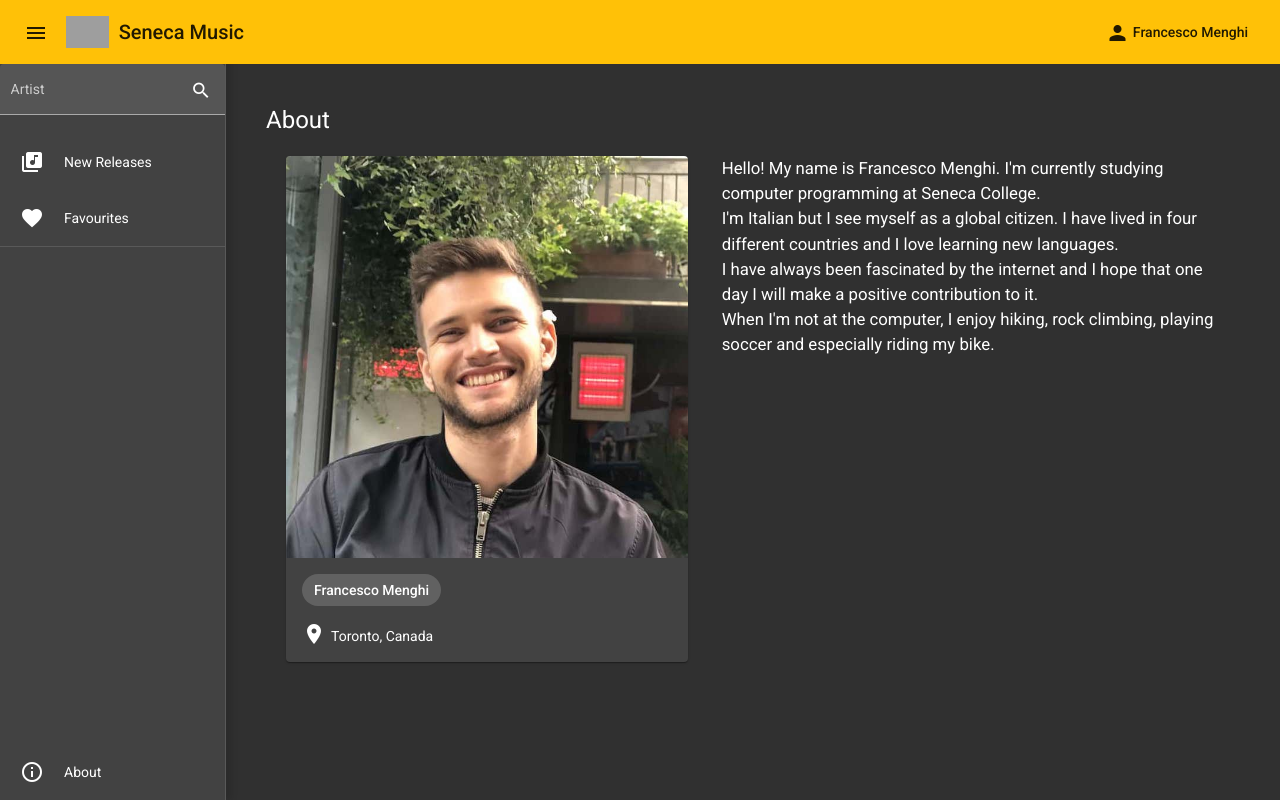
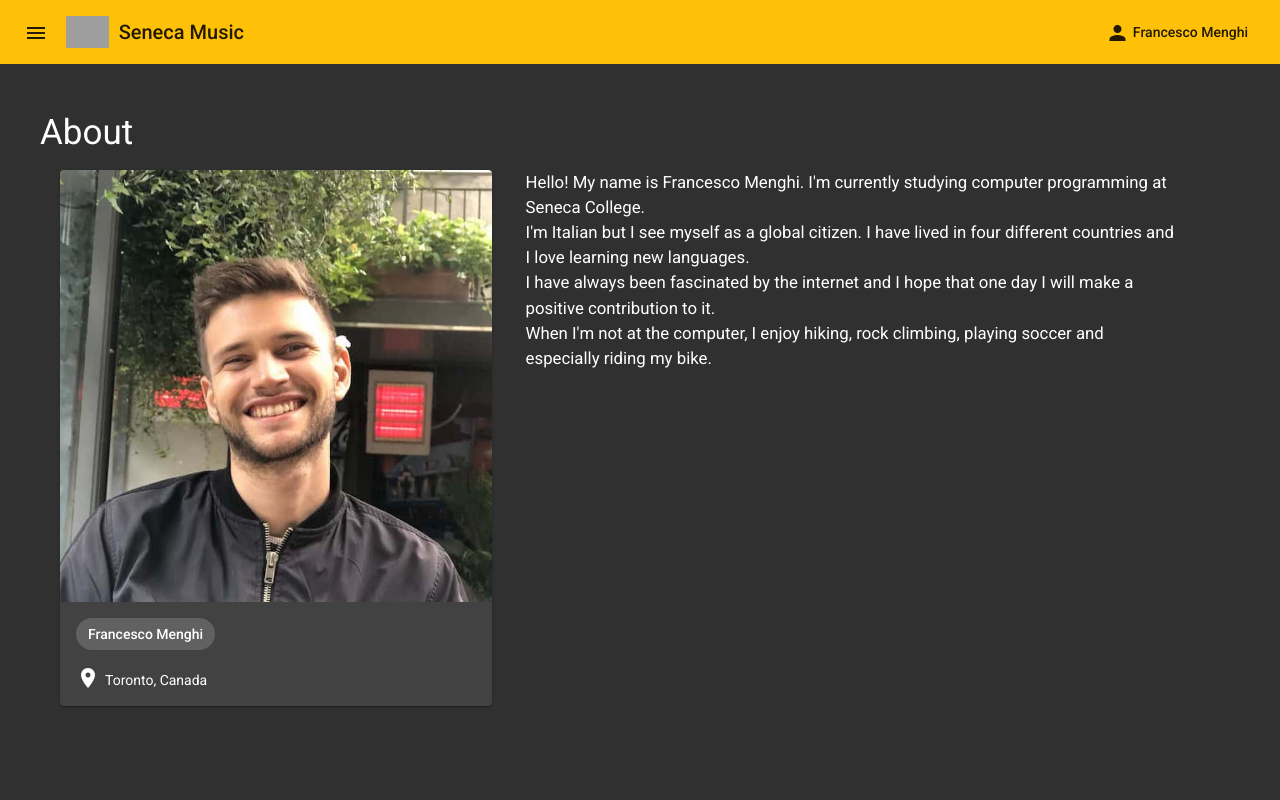
Before and after one commit to menghif/seneca-music, an Angular app: page /about in a window 1280 px wide. Built offline with nearby package versions, Linux system fonts and the light colour scheme; grey boxes are pictures that could not be loaded.

Commit message:
increase title sizes

```diff
--- a/src/app/about/about.component.html
+++ b/src/app/about/about.component.html
@@ -1,4 +1,4 @@
-<h1>About</h1>
+<h1 class="title">About</h1>
 
 <div id="about-content">
   <mat-card>
--- a/src/app/album/album.component.html
+++ b/src/app/album/album.component.html
@@ -1,10 +1,6 @@
 <div *ngIf="album" title="{{ album.name }}">
-  <h1>{{ album.name }}</h1>
-  <p>
-    Full track listing for {{ album.name }} <br />
-    Click the &nbsp;<mat-icon mat-list-icon>favorite_border</mat-icon>&nbsp;
-    icon to <b>add</b> a song to your favourites list
-  </p>
+  <h1 class="title">{{ album.name }}</h1>
+  <p>Full track listing for {{ album.name }} <br /></p>
   <br />
   <mat-card>
     <mat-card-content fxLayout="row wrap" fxLayout.xs="column">
@@ -45,7 +41,9 @@
   </mat-card>
   <br /><br />
   <h2>Track Listing</h2>
-
+  <p>
+    Click the <b>heart</b> icon to <b>add</b> a song to your favourites list
+  </p>
   <mat-list>
     <div *ngFor="let track of album.tracks.items" title="tracks">
       <mat-list-item>
--- a/src/app/app.component.html
+++ b/src/app/app.component.html
@@ -35,7 +35,7 @@
     <!-- Side nav -->
     <mat-sidenav
       #snav
-      [opened]="true"
+      [opened]="false"
       [mode]="'side'"
       [fixedInViewport]="true"
       fixedTopGap="56"
--- a/src/app/artist-discography/artist-discography.component.html
+++ b/src/app/artist-discography/artist-discography.component.html
@@ -1,5 +1,5 @@
 <div *ngIf="artist" title="{{ artist.name }}">
-  <h1>{{ artist.name }}</h1>
+  <h1 class="title">{{ artist.name }}</h1>
   <p>
     Full discography for {{ artist.name }}<br />
     Click the <b>album cover</b> for more information.
--- a/src/app/favourites/favourites.component.html
+++ b/src/app/favourites/favourites.component.html
@@ -1,4 +1,4 @@
-<h1>Favourites</h1>
+<h1 class="title">Favourites</h1>
 <p>The following is a list of your favourite songs from various artists.</p>
 
 <mat-list>
--- a/src/app/new-releases/new-releases.component.html
+++ b/src/app/new-releases/new-releases.component.html
@@ -1,5 +1,5 @@
 <div class="content">
-  <h1>New Releases</h1>
+  <h1 class="title">New Releases</h1>
   <p>
     The following is a list of new releases.<br />
     Click the <b>album cover</b> or <b>artist name</b> for more information.
--- a/src/app/not-found/not-found.component.html
+++ b/src/app/not-found/not-found.component.html
@@ -1,4 +1,4 @@
-<h1>Resource Not Found</h1>
+<h1 class="title">Resource Not Found</h1>
 <div class="not-found">
   <mat-icon>error</mat-icon>
   <p>I'm sorry, but we can't seem to find what you're looking for...</p>
--- a/src/app/search-result/search-result.component.html
+++ b/src/app/search-result/search-result.component.html
@@ -1,4 +1,4 @@
-<h1>Results for: &ldquo;{{ searchQuery }}&rdquo;</h1>
+<h1 class="title">Results for: &ldquo;{{ searchQuery }}&rdquo;</h1>
 <p>
   The following is a list of artists matching the query.<br />
   Click the <strong>artist image</strong> for more information.
--- a/src/styles.css
+++ b/src/styles.css
@@ -111,3 +111,9 @@ body {
   margin: 0;
   font-family: Roboto, "Helvetica Neue", sans-serif;
 }
+
+html .title {
+  margin: 0.3em 0;
+  font-size: 2.5em;
+  line-height: 1;
+}
```
